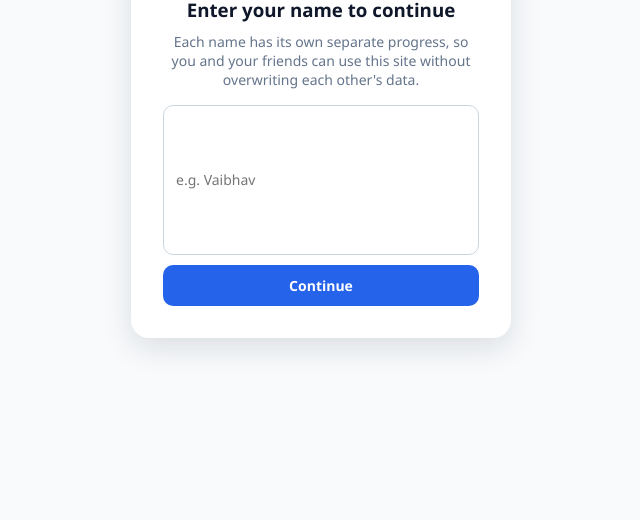
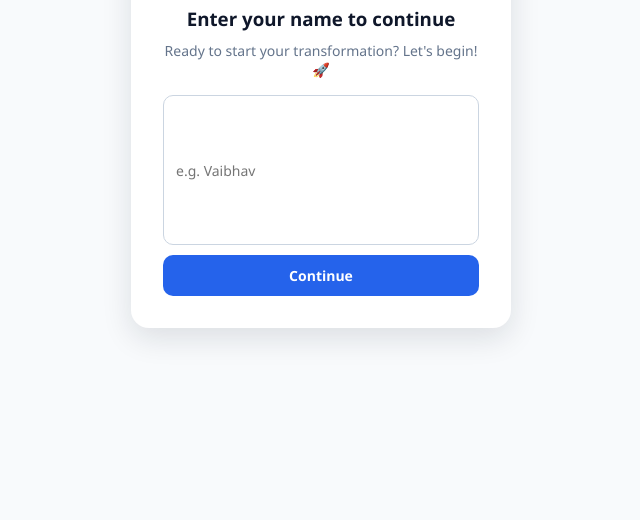
Before and after one commit to VaibhavGoswami0009/fittrack-180, a website: page public/index.html in a window 1280 px wide. Shown: the part 280-800 px from the top of the page, without its empty margins (319-959 px from the left). Drawn offline with Linux system fonts and the light colour scheme.

Commit message:
Update login screen greeting message

```diff
--- a/public/index.html
+++ b/public/index.html
@@ -20,7 +20,7 @@
         </div>
       </div>
       <h3 style="margin-bottom:10px;">Enter your name to continue</h3>
-      <p class="muted" style="margin-bottom:16px;">Each name has its own separate progress, so you and your friends can use this site without overwriting each other's data.</p>
+      <p class="muted" style="margin-bottom:16px;">Ready to start your transformation? Let's begin! 🚀</p>
       <form id="loginForm" class="form-row">
         <input id="loginName" type="text" placeholder="e.g. Vaibhav" required>
         <button class="btn" type="submit">Continue</button>
```
